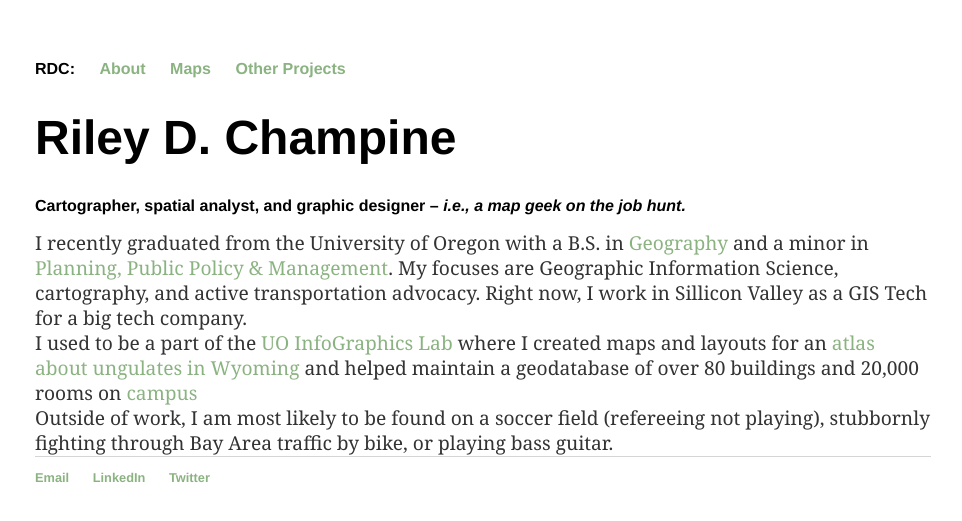
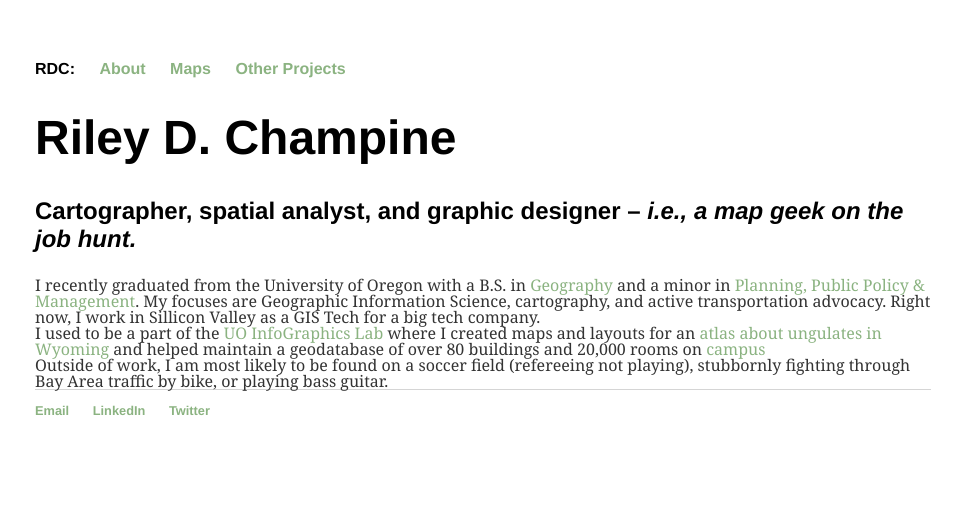
Before and after one commit to rileydchampine/rileydchampine.github.io, a Jekyll site: the page built from index.html, in a window 1280 px wide. Shown: the top 521 px of the page, without its empty margins (157-1119 px from the left). Built offline with Jekyll 4.4.1, drawn with Linux system fonts in a browser that asks for light colours.

Commit message:
Update main.css

```diff
--- a/css/main.css
+++ b/css/main.css
@@ -25,12 +25,12 @@ h1 {
     font-family:'Helvetica', 'Arial', 'Sans-Serif';
 }
 h3 {
-    font-size: 1em;
+    font-size: 1.5em;
     font-family:'Helvetica', 'Arial', 'Sans-Serif';
 }
 p {
-    font-size: 1.2em;
-    line-height: 1.3em;
+    font-size: 1em;
+    line-height: 1em;
     color: #333;
     font-family: 'Georgia', 'Times New Roman';
     margin-top: 0em;
```
